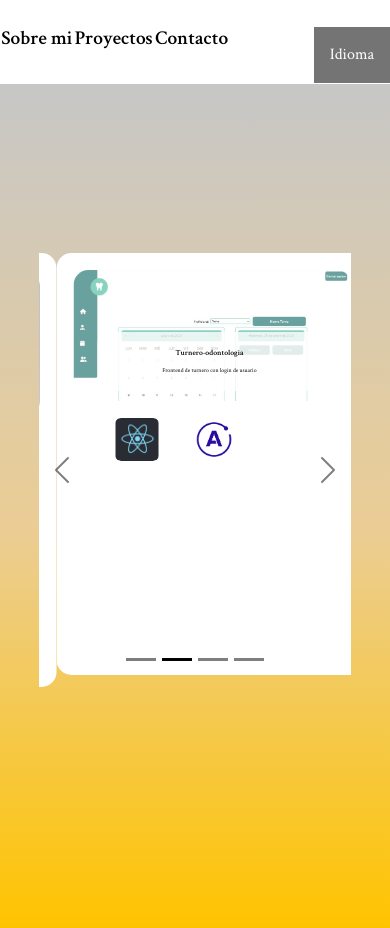
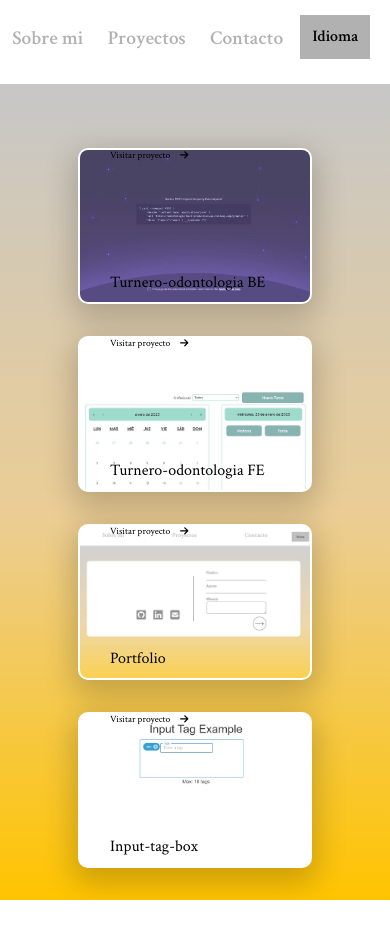
Before and after one commit to RbkHeredia/portfolio, a React (Create React App) app: page /projects in a window 390 px wide. After the commit the page ends 900 px from the top, so only its background shows below. Built offline with nearby package versions, Linux system fonts and the light colour scheme.

Commit message:
cambio carousel por cards

```diff
--- /dev/null
+++ b/src/components/card.js
@@ -0,0 +1,30 @@
+import '../styles/card.css';
+import { FontAwesomeIcon } from '@fortawesome/react-fontawesome';
+import { faArrowRight } from '@fortawesome/free-solid-svg-icons';
+import { useTranslation } from 'react-i18next';
+
+
+export default function Card ({ image, title, description, link }){
+
+  const [t] = useTranslation("global");
+
+  return(
+    <main>
+      <div className="card">
+      <img src={image} alt=""/>
+      <div className="card-content">
+        <h2>
+          {title}
+        </h2>
+        <p>{description}</p>
+        {/* eslint-disable-next-line */}
+        <a href={link} className="link-card" target="_blank">
+          <span >{t("technologies.view-card")}
+            <FontAwesomeIcon icon={faArrowRight} className="fa-arrow"/>
+          </span>
+        </a>
+      </div>
+    </div>
+  </main>
+  )
+}
--- a/src/components/nav-bar.js
+++ b/src/components/nav-bar.js
@@ -21,10 +21,10 @@ export default function NavBar (){
 
       </li>
       <div className="dropdown">
-        <button className="dropbtn">{t("navbar.button.idiom")}</button>
+        <button className="dropbtn"><strong>{t("navbar.button.idiom")}</strong></button>
         <div className="dropdown-content">
-          <button onClick={()=> i18n.changeLanguage("es")}>{t("navbar.button.spanish")}</button>
-          <button onClick={()=> i18n.changeLanguage("en")}>{t("navbar.button.english")}</button>
+          <button className='drop-button' onClick={()=> i18n.changeLanguage("es")}>{t("navbar.button.spanish")}</button>
+          <button className='drop-button' onClick={()=> i18n.changeLanguage("en")}>{t("navbar.button.english")}</button>
         </div>
       </div>
 
--- a/src/components/technologies.js
+++ b/src/components/technologies.js
@@ -1,21 +1,15 @@
-import { useState } from 'react';
 import '../styles/technologies.css';
-import Carousel from 'react-bootstrap/Carousel';
 import 'bootstrap/dist/css/bootstrap.min.css';
 import { useTranslation } from 'react-i18next';
+import Card from './card';
 
 export default function Technologies (){
 
   const [t] = useTranslation("global");
 
-  const [index, setIndex] = useState(0);
 
-  const handleSelect = (selectedIndex, e) => {
-    setIndex(selectedIndex);
-  };
-
-  const carouselDates = [
-    {id:1, name: `${t("technologies.turneroBack.name")}`, description: `${t("technologies.turneroBack.description")}`, tecnologias:['nodejs.png', 'graphql.png', 'sequelize.png', 'webpack.png', 'express-js.png', 'apollo.png', 'jwt.png'], imagen: 'portfolio/assets/backend-passera.jpg', link:'https://odontologia-back-production.up.railway.app/graphql' },
+  const projectDates = [
+    {id:1, name: `${t("technologies.turneroBack.name")}`, description: `${t("technologies.turneroBack.description")}`, tecnologias:['nodejs.png', 'graphql.png', 'sequelize.png', 'webpack.png', 'express-js.png', 'apollo.png', 'jwt.png'], imagen: './portfolio/assets/backend-passera.jpg', link:'https://odontologia-back-production.up.railway.app/graphql' },
     {id:2, name: `${t("technologies.turneroFront.name")}`, description: `${t("technologies.turneroFront.description")}`, tecnologias: ['react.png', 'apollo.png'], imagen: 'portfolio/assets/frontend-passera.jpg', link:'https://magical-kheer-57ed52.netlify.app/'},
     {id:3, name: 'Portfolio', description: `${t("technologies.portfolio.description")}`, tecnologias: ['react.png', 'bootstrap.png'], imagen: 'portfolio/assets/portfolio.jpg', link: 'https://rbkheredia.github.io/portfolio/'},
     {id:4, name: 'Input-tag-box', description: `${t("technologies.input-tag.description")}`, tecnologias: ['react.png', 'mui.png'], imagen: 'portfolio/assets/input-tag.jpg', link:'https://rbkheredia.github.io/Mui-Material.-React.-Input-Tags-Box/index'}
@@ -23,40 +17,17 @@ export default function Technologies (){
   ]
   return(
     <div className="cont-technologies">
-      <div className="carousel-cont">
-      <Carousel activeIndex={index} onSelect={handleSelect} className='carouselCSS' variant="dark">
-        {carouselDates.map((date)=>(
-            <Carousel.Item key={date.id}>
-              <div className='cont-tech'>
-                <a href={date.link}>
-                  <img
-                    className="img-carousel"
-                    src={date.imagen}
-                    alt={`slide${date.id}`}
-                  />
-                </a>
 
-                <div className='flex-tech'>
-                  {date.tecnologias.map((tech, index)=>(
-                    <div  key={index} className='img-logos'>
-                      <img src={`portfolio/assets/logos/${tech}`} className='logos' alt=''/>
-                    </div>
-                  ))}
-                </div>
-
-              </div>
-              <Carousel.Caption>
-                <div className='backg-dates'>
-                  <h3>{date.name}</h3>
-                  <p>{date.description}</p>
-                </div>
-              </Carousel.Caption>
-
-            </Carousel.Item>
-
+      <div className="card-cont">
+        {projectDates.map((item)=>(
+          <Card
+            key={item.id}
+            image={item.imagen}
+            title={item.name}
+            description={item.description}
+            link={item.link}
+          />
         ))}
-
-      </Carousel>
     </div>
     </div>
   )
--- a/src/styles/about.css
+++ b/src/styles/about.css
@@ -101,7 +101,7 @@
 }
 
 .button-download > a{
-    color:black;
+    color:#747474;
 }
 
 .button-download > a:hover{
--- /dev/null
+++ b/src/styles/card.css
@@ -0,0 +1,111 @@
+main {
+    display: flex;
+    flex-direction: column;
+    justify-content: center;
+}
+
+.card {
+    width: 35rem;
+    height: 20rem;
+    border: 2px solid white;
+    border-radius: 10px;
+    overflow: hidden;
+    position: relative;
+    color: black;
+    box-shadow: 0 10px 30px 5px rgba(0, 0, 0, 0.2);
+    margin-bottom: 2rem;
+}
+.card > img {
+    position: absolute;
+    object-fit: cover;
+    width: 100%;
+    height: 100%;
+    top: 0;
+    left: 0;
+    opacity: 0.8;
+    transition: opacity .2s ease-out;
+}
+
+.card-content > h2 {
+    position: absolute;
+    inset: auto auto 30px 30px;
+    margin: 0;
+    transition: inset .3s .3s ease-out;
+    font-weight: normal;
+}
+
+.card-content > p {
+    position: absolute;
+    opacity: 0;
+    max-width: 80%;
+    transition: opacity .3s ease-out;
+    color:black;
+    inset: auto auto 80px 30px;
+}
+
+
+.card:hover > .card-content > p {
+    inset: auto auto 80px 30px;
+    opacity: 1;
+    transition: opacity .5s .1s ease-in;
+}
+
+.card:hover > .card-content > h2 {
+    color: black;
+    transition: opacity .5s .1s ease-in;
+}
+
+.card:hover > img {
+    transition: opacity .3s ease-in;
+    opacity: 0;
+}
+
+.material-symbols-outlined {
+    vertical-align: middle;
+}
+
+.fa-arrow{
+    margin-left: 10px;
+}
+
+.link-card{
+    text-decoration: none;
+    inset: auto auto 270px 30px;
+    position: absolute;
+    color: black
+}
+
+.link-card:hover{
+    color: #747474
+}
+
+@media screen and (max-width: 800px) {
+    .card{
+        width: 60vw;
+        height: 40vw;
+    }
+
+    .card-content > h2 {
+        font-size: 1rem;
+        inset: auto auto 10px 30px;
+    }
+
+    .card-content > p{
+        font-size: 0.6rem;
+        inset: auto auto 10px 10px;
+    }
+
+    .card:hover > .card-content > p {
+        inset: auto auto 20px 30px;
+        opacity: 1;
+        transition: opacity .5s .1s ease-in;
+        line-height: 15px;
+    }
+    .link-card{
+        font-size: 0.6rem;
+        text-decoration: none;
+        inset: auto auto 140px 30px;
+        position: absolute;
+        color: black
+    }
+}
--- a/src/styles/navbar.css
+++ b/src/styles/navbar.css
@@ -11,39 +11,44 @@
     position:sticky;
     z-index: 10;
     top: 0;
+    color: #747474;
 }
 
 .container-list{
     width: 80%;
     display: flex;
     justify-content: space-around;
+
 }
 
+
 .dropbtn {
-    background-color: #747474;
-    color: white;
+    background-color: #b1b1b1;
+    color: black;
     padding: 16px;
     font-size: 16px;
     border: none;
     cursor: pointer;
     top: 20px;
+    width: 100px;
+    outline: none;
 }
 
 .dropdown {
     width: 100px;
     position: relative;
     display: inline-block;
-    margin-left: 10vh;
+    margin-top: -20px
 }
 
 .dropdown-content {
     width: 100px;
-    display: none;
     position: absolute;
     background-color: #f9f9f9;
     min-width: 100px;
     box-shadow: 0px 8px 16px 0px rgba(0,0,0,0.2);
     z-index: 1;
+    display: none
 }
 
 .dropdown-content > button {
@@ -54,12 +59,15 @@
     display: block;
     font-weight: 300;
     font-size: 20px;
+    border: none
 }
+
 
 .dropdown-content > button:hover {
     width: 100px;
-    background-color: rgb(209, 161, 3);
-    color:black;
+    background-color: rgb(240, 203, 83);
+    color:#747474;
+    outline: none;
 }
 
 .dropdown:hover .dropdown-content {
@@ -69,7 +77,8 @@
 
 .dropdown:hover .dropbtn {
     width: 100px;
-    background-color: black;
+    background-color: #747474;
+    color: white;
 }
 
 ul{
@@ -78,11 +87,12 @@ ul{
     padding-bottom: 2vh;
     display: inline-block;
     position: relative;
-    color: black;
+    color: #b1b1b1;
 }
 
 ul:hover{
     cursor: pointer;
+    color:#747474
 }
 
 ul::after {
@@ -93,7 +103,7 @@ ul::after {
     height: 3px;
     bottom: 0;
     left: 0;
-    background-color: black;
+    background-color: #747474;
     transform-origin: bottom right;
     transition: transform 0.25s ease-out;
 }
@@ -109,4 +119,13 @@ ul:focus::after {
         font-size: 5vw;
         height: 10vh;
     }
+
+    .dropbtn{
+        padding: 10px;
+        width: 70px;
+        margin-left: 5px;
+    }
+    .dropdown{
+        margin-top: -35px;
+    }
 }
--- a/src/styles/technologies.css
+++ b/src/styles/technologies.css
@@ -1,10 +1,9 @@
 .cont-technologies{
     background: linear-gradient(180deg, rgba(199,199,199,1) 0%, rgba(235,205,148,0.9977240896358543) 53%, rgba(255,196,0,1) 100%);
     width: 100%;
-    overflow-y: hidden;
     color: white;
-    height: 100vh;
-    overflow: hidden;
+    display: flex ;
+    justify-content: center;
 }
 
 .cont-title-tech{
@@ -12,6 +11,14 @@
     display: flex;
     justify-content: center;
     margin-bottom: 5vh;
+}
+
+.card-cont{
+    margin-top: 4rem;
+    display: flex;
+    justify-content: space-evenly;
+    max-width: 80%;
+    flex-wrap: wrap;
 }
 
 .carousel-cont{
--- a/src/translations/en.json
+++ b/src/translations/en.json
@@ -17,20 +17,21 @@
     },
     "technologies":{
         "turneroBack":{
-            "name":"Patient-Appointment-system",
-            "description":"Backend of appointment system with user login"
+            "name":"Patient-Appointment Back-End",
+            "description":"This API for a dental-center system was built with a MySQL database and packaged with webpack. Sequelize was used to create the data models and GraphQL provided fast query handling, using Apollo as the server"
         },
         "turneroFront":{
-            "name":"Patient-Appointment-system",
-            "description":"Frontend of appointment system with user login"
+            "name":"Patient-Appointment Front-end",
+            "description":"The Front end of the shift system was created from the colors used by the dental center, designed in CSS, achieving an easy to use and responsive page. I used the React framework, taking advantage of the react-router package, and Apollo Client as a connection to the database"
         },
         "portfolio":{
             "name":"Portfolio",
-            "description":"Personal portfolio"
+            "description":"The portfolio in which we are located, was created and written in Javascript, using React, and some libraries such as Font Awesome, emailjs, bootstrap and react-router."
         },
         "input-tag":{
-            "description":"Input tag box with chips usage and keyboard control"
-        }
+            "description":"I did this project to improve and automate an existing Material UI component. It is a container box in which you can write to add some nice tags by keyboard, or delete them also by keyboard or through one click."
+        },
+        "view-card":"Visit project"
     },
     "contact":{
         "name":"Name",
--- a/src/translations/es.json
+++ b/src/translations/es.json
@@ -17,20 +17,21 @@
     },
     "technologies":{
         "turneroBack":{
-            "name":"Turnero-odontologia",
-            "description":"Backend de turnero con login de usuario"
+            "name":"Turnero-odontologia BE",
+            "description":"Esta API para un turnero de un centro odontológico fue construido con una base de datos MySQL y empaquetado con webpack. Se usó Sequelize para crear los modelos de la base de datos y GraphQL aportó un rápido manejo de queries, utilizando Apollo como servidor."
         },
         "turneroFront":{
-            "name":"Turnero-odontologia",
-            "description":"Frontend de turnero con login de usuario"
+            "name":"Turnero-odontologia FE",
+            "description":"El Front end del sistema de turnos fue creado a partir de los colores que utiliza el centro odontologico, diseñado en CSS, logrando una pagina facil de usar y responsiva. Utilicé el framework React, aprovechando el paquete de react-router, y Apollo Client como conexión con la base de datos."
         },
         "portfolio":{
             "name":"Portfolio",
-            "description":"Portafolio personal"
+            "description":"El portfolio en el que estamos, fue creado y escrito en Javascript, utilizando React, y algunas librerias como Font Awesome, emailjs, bootstrap y react-router."
         },
         "input-tag":{
-            "description":"Caja creadora de chips a traves de inputs y manejo de teclado"
-        }
+            "description":"Este proyecto lo realicé para mejorar y automatizar un componente ya existente de Material UI. Es una caja contenedora en la cual se puede escribir para agregar unos lindos chips por teclado, o eliminarlas tambien por teclado o a traves de click de mouse."
+        },
+        "view-card":"Visitar proyecto"
     },
     "contact":{
         "name":"Nombre",
```
Also changed, not shown: public/assets/portfolio.jpg.
